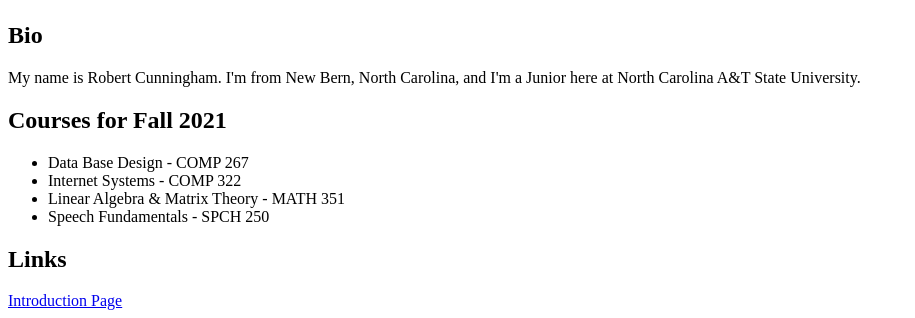
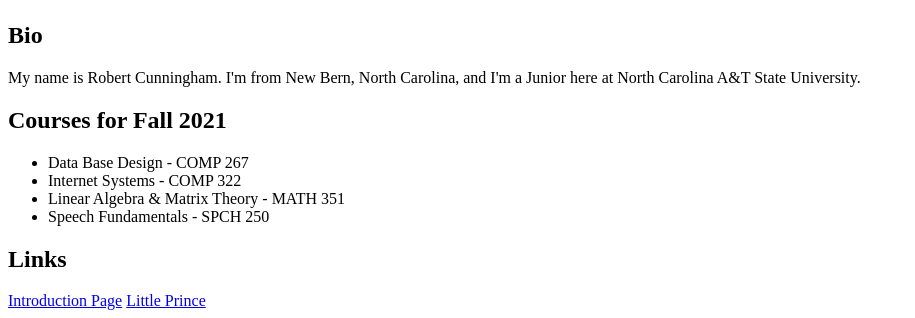
Before and after one commit to racunningham/hello-world, a plain HTML site: page index.html in a window 1280 px wide. Shown: the part 782-1100 px from the top of the page, without its empty margins (0-915 px from the left). Drawn offline with Linux system fonts and the light colour scheme.

Commit message:
Update index.html

```diff
--- a/index.html
+++ b/index.html
@@ -17,5 +17,6 @@
     </ul>
     <h2>Links</h2>
     <a href="introduction.html">Introduction Page</a>
+    <a href="little_prince.html">Little Prince</a>
 </body>
 </html>
```
